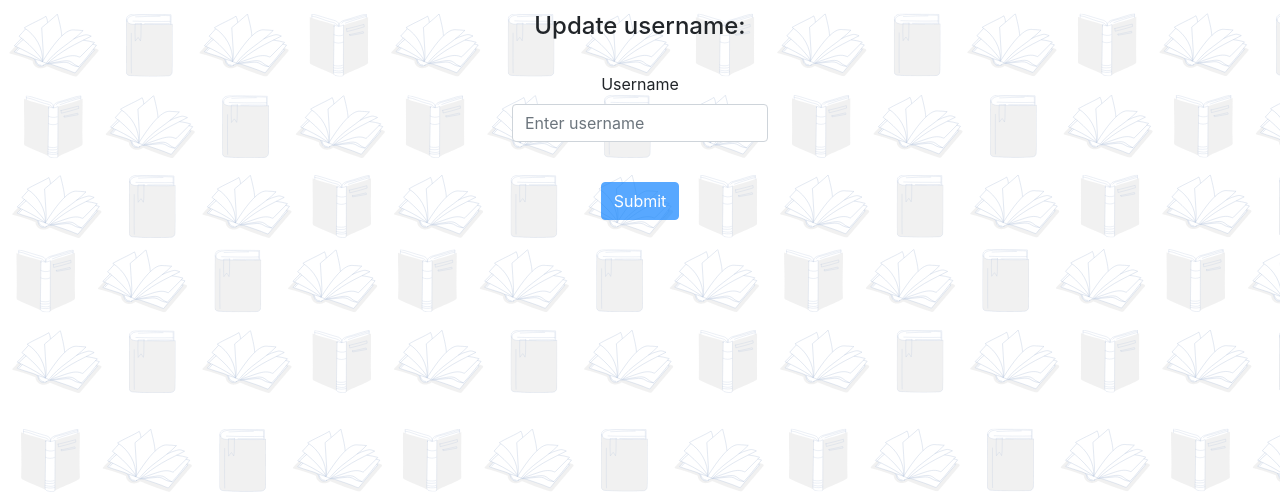
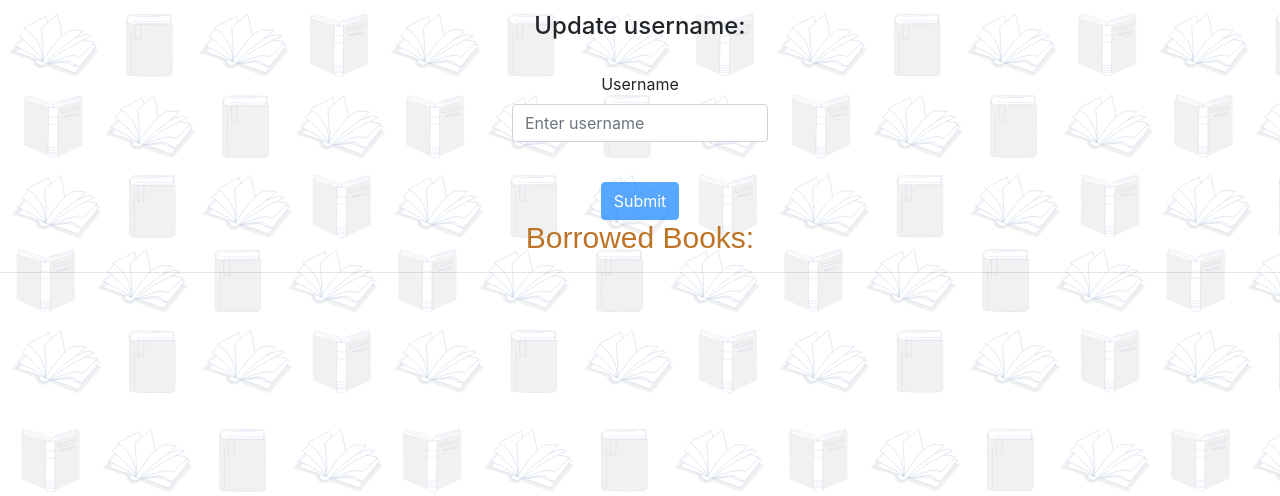
Before and after one commit to dethedrus/cst336-final-project, a Node server app: template views/user-index.ejs in a window 1280 px wide. Shown: the part 239-735 px from the top of the page. Run offline with Node 20, Linux system fonts and the light colour scheme; the template is opened without the code that fills it, so the values that code supplies are empty; some libraries are stand-ins or nearby versions.

Commit message:
Adds user-page to current main

```diff
--- a/public/js/user-index.js
+++ b/public/js/user-index.js
@@ -1,7 +1,10 @@
+/* global $ */
 $(document).ready(function () {
     var $UsernameForm = $("#username-form")
     var $UsernameInput = $("#username-input")
     var $SubmitBtn = $("#submit-btn")
+
+    showBorrowedBooks();
 
     $UsernameForm
         .on("input change", function (event) {
@@ -30,4 +33,39 @@ $(document).ready(function () {
                     }
                 )
         })
-})
+
+    async function showBorrowedBooks(){
+    var url = "/api/user/ebook";
+    var response = await fetch(url);
+    var data = await response.json();
+    let books = data.data.ebooks;
+
+    $("#borrowedBooks").html("");
+    var htmlString = "";
+    if (books.length == 0){
+        $("#borrowedBooks").append("<h3>You don't have any borrowed books!</h3>");
+    }else {
+        $("#borrowedBooks").append("<h3>Click on a book-cover to view the book!</h3>");
+        for(let i = 0; i < books.length; i++){
+            htmlString += "<div class='card' style='width: 12rem;'><a href='/user/ebook/" + books[i].borrow_id + "'><img src='/img/covers/" + books[i].cover_filename
+            + "' class='card-img-top' alt='Cover of "
+            + books[i].title + "'></a><div class='card-body'><h5 class='card-title'>"
+            + books[i].title + "</h5><button type='button' class='btn btn-primary' onClick='returnBook(" + books[i].borrow_id + ")'>Return book</button></div></div>'";
+        }
+    }
+
+    $("#borrowedBooks").append(htmlString); // Adds borrowed books to user page
+    } // End showBorrowedBooks()
+});
+
+    async function returnBook(borrow_id){
+        var url = `/api/user/ebook/${borrow_id}/return`;
+
+        return fetch(url, {
+            method: 'POST'
+        })
+        .then(response => response.json(),
+        location.reload(),
+        alert("Book has been successfully returned!")
+        );
+    } // End returnBook()
--- a/views/user-index.ejs
+++ b/views/user-index.ejs
@@ -19,4 +19,12 @@
 
 </div>
 
+<div class="row mb-4">
+    <div class="col">
+        <h2>Borrowed Books:</h2>
+        <hr>
+        <div id="borrowedBooks"></div>
+    </div>
+</div>
+
 <script src="/js/user-index.js"></script>
```
